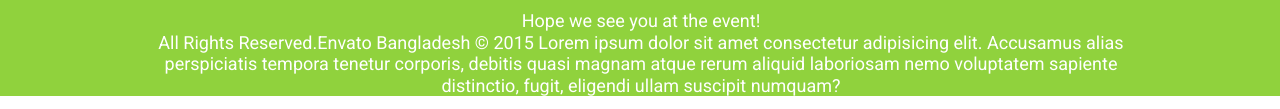
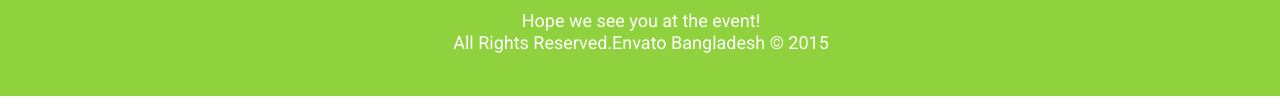
Before and after one commit to feria22/event-meetup, a plain HTML site: page index.html in a window 1280 px wide. Shown: the part 7115-7224 px from the top of the page. Drawn offline with nearby package versions, Linux system fonts and the light colour scheme; files that its build step writes are made by us from their sources; a script that the page names is missing.

Commit message:
modified:   index.html

```diff
--- a/index.html
+++ b/index.html
@@ -711,7 +711,6 @@
 				<div class="col-12">
 					<p>
 						Hope we see you at the event!<br>All Rights Reserved.Envato Bangladesh © 2015
-						<span>Lorem ipsum dolor sit amet consectetur adipisicing elit. Accusamus alias perspiciatis tempora tenetur corporis, debitis quasi magnam atque rerum aliquid laboriosam nemo voluptatem sapiente distinctio, fugit, eligendi ullam suscipit numquam?</span>
 					</p>
 				</div>
 			</div>
```
